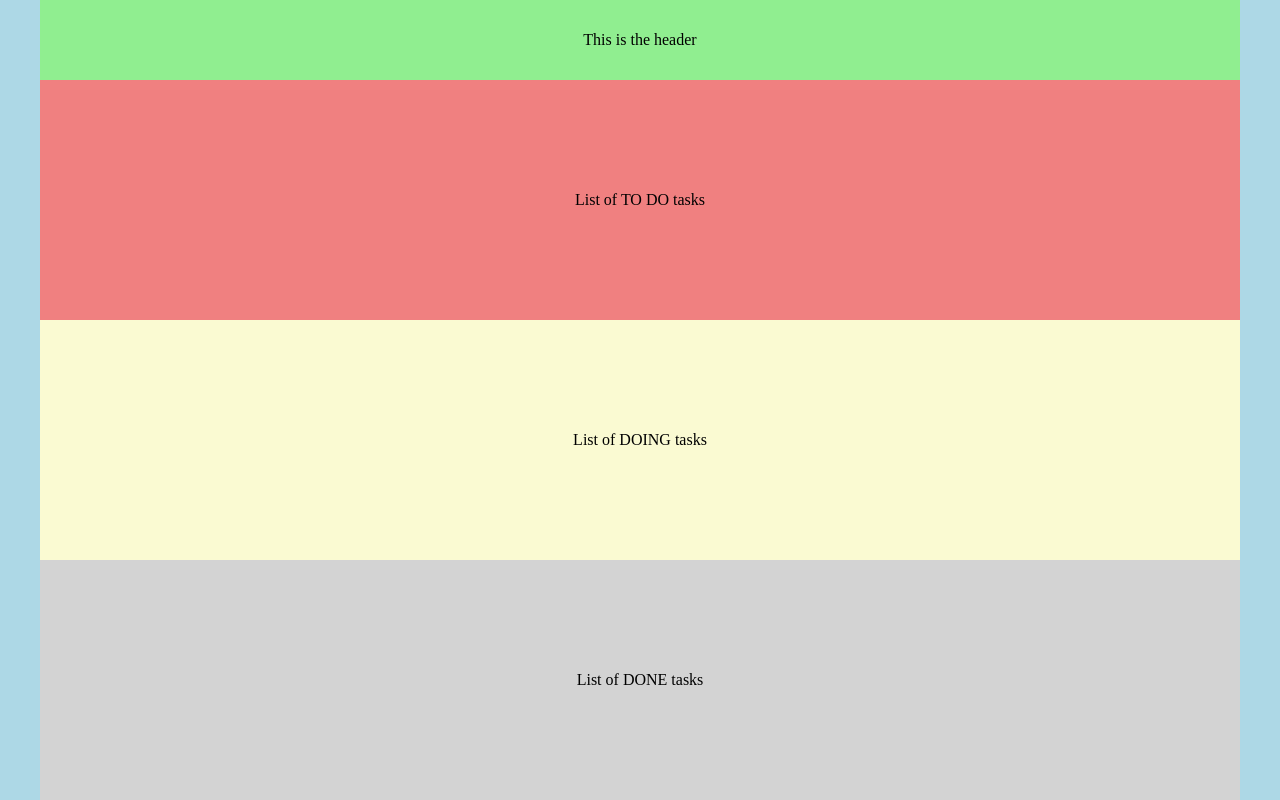
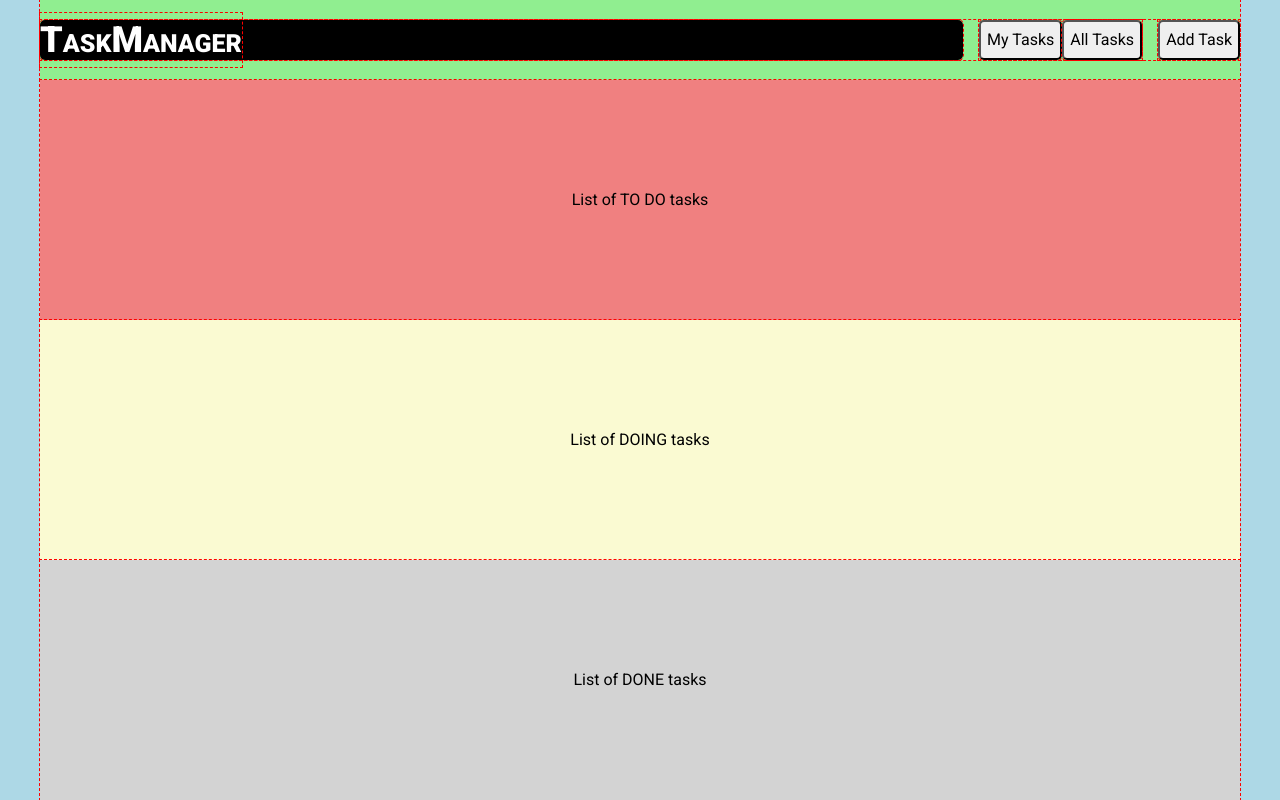
Before and after one commit to Colo-Codes/mini-project-task-manager, a React (Vite) app: page / in a window 1280 px wide. Built offline with nearby package versions, Linux system fonts and the light colour scheme.

Commit message:
Basic header structure

```diff
--- a/index.html
+++ b/index.html
@@ -2,8 +2,8 @@
 <html lang="en">
   <head>
     <meta charset="UTF-8" />
+    <meta name="viewport" content="width=device-width, initial-scale=1.0" />
     <link rel="icon" type="image/svg+xml" href="/vite.svg" />
-    <meta name="viewport" content="width=device-width, initial-scale=1.0" />
     <title>Mini Project: Task Manager</title>
   </head>
   <body>
--- a/src/App.jsx
+++ b/src/App.jsx
@@ -1,9 +1,12 @@
 import styles from './App.module.css';
+import Header from './components/header/Header';
 
 export default function App() {
   return (
     <main className={styles.mainContainer}>
-      <header className={styles.headerContainer}>This is the header</header>
+      <header className={styles.headerContainer}>
+        <Header />
+      </header>
       <section className={styles.toDoTasksContainer}>
         List of TO DO tasks
       </section>
--- /dev/null
+++ b/src/components/header/Header.jsx
@@ -0,0 +1,18 @@
+import styles from './styles/Header.module.css';
+export default function Header() {
+  return (
+    <header>
+      <div className={styles.titleContainer}>
+        <h1>TaskManager</h1>
+      </div>
+      <div className={styles.myAndAllTasksContainer}>
+        <button className={styles.myTasksButton}>My Tasks</button>
+        <button className={styles.allTasksButton}>All Tasks</button>
+      </div>
+
+      <div className={styles.addTaskContainer}>
+        <button className={styles.addTaskButton}>Add Task</button>
+      </div>
+    </header>
+  );
+}
--- /dev/null
+++ b/src/components/header/styles/Header.module.css
@@ -0,0 +1,47 @@
+header {
+  display: flex;
+  justify-content: space-between;
+  align-items: center;
+  width: 100%;
+
+  .titleContainer {
+    height: var(--main-element-height);
+    background-color: var(--header-bg-color);
+    color: var(--header-color);
+    border-radius: var(--main-border-radius);
+    width: 100%;
+    display: flex;
+    align-items: center;
+
+    h1 {
+      display: block;
+      font-size: 36px;
+      font-variant: small-caps;
+      font-weight: 900;
+    }
+  }
+
+  .myAndAllTasksContainer {
+    display: flex;
+    align-items: center;
+    margin: 0 1rem;
+
+    button {
+      width: max-content;
+      height: var(--main-element-height);
+      border-radius: var(--main-border-radius);
+    }
+  }
+
+  .addTaskContainer {
+    button {
+      width: max-content;
+      height: var(--main-element-height);
+      border-radius: var(--main-border-radius);
+    }
+  }
+}
+
+* {
+  outline: 1px dashed red;
+}
--- a/src/index.css
+++ b/src/index.css
@@ -1,3 +1,29 @@
+@import url('https://fonts.googleapis.com/css2?family=Roboto:ital,wght@0,100;0,300;0,400;0,500;0,700;0,900;1,100;1,300;1,400;1,500;1,700;1,900&display=swap');
+
+/*
+  0. Global styles
+*/
+:root {
+  /* Spacing and Sizing */
+  --max-width: 1200px;
+  --main-element-height: 40px;
+
+  /* Borders and Shadows */
+  --main-border-radius: 5px;
+
+  /* Colors */
+  --header-color: #ffffff;
+  --header-bg-color: #000000;
+  --header-button-bg-color: #656f7d;
+
+  /* Fonts */
+  --font-default-family: 'Roboto', sans-serif;
+  --font-default-size: 16px;
+  --font-default-weight: 400;
+  --font-default-height: 1.5;
+  --font-default-style: normal;
+}
+
 /*
   1. Use a more-intuitive box-sizing model.
 */
@@ -20,7 +46,12 @@
   4. Improve text rendering
 */
 body {
-  line-height: 1.5;
+  font-family: var(--font-default-family);
+  font-size: var(--font-default-size);
+  font-weight: var(--font-default-weight);
+  line-height: var(--font-default-height);
+  font-style: var(--font-default-style);
+
   -webkit-font-smoothing: antialiased;
 }
 
@@ -66,10 +97,3 @@
 #__next {
   isolation: isolate;
 }
-
-/*
-  9. Global styles
-*/
-:root {
-  --max-width: 1200px;
-}
```
